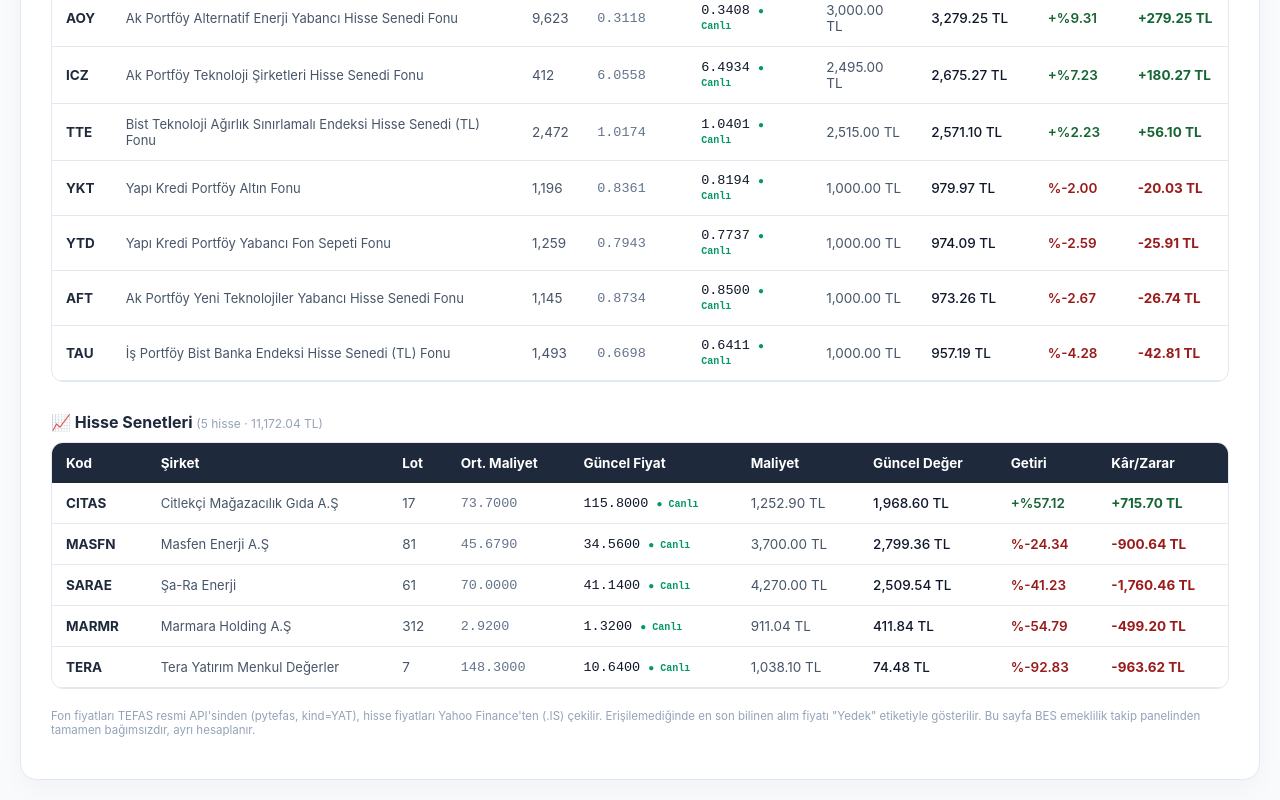
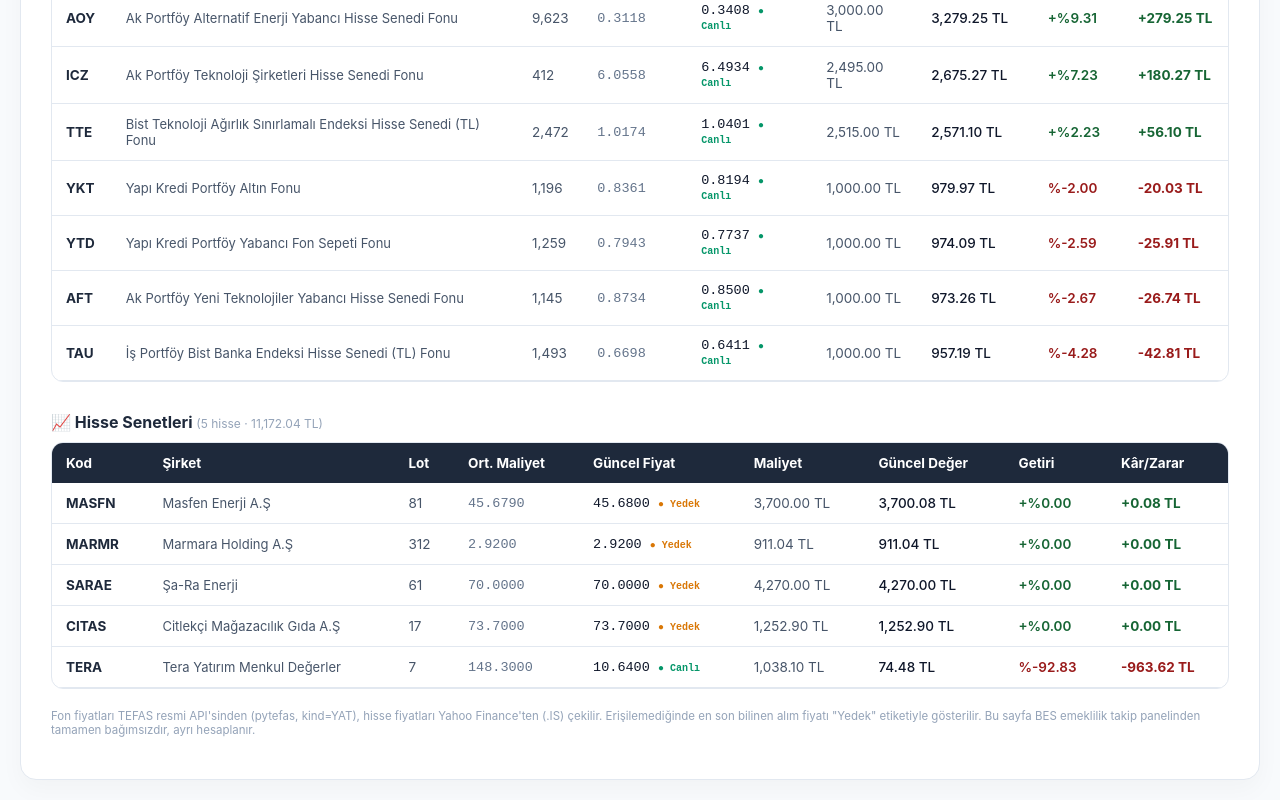
Before and after one commit to umityasann/bes-takip, a plain HTML site: page midas.html in a window 1280 px wide. Shown: the part 935-1735 px from the top of the page. Drawn offline with Linux system fonts and the light colour scheme.

Commit message:
Deploying to gh-pages from @ umityasann/bes-takip@f9db878e05ec10479a6472ff097cca720be7ae0c 🚀

```diff
--- a/midas.html
+++ b/midas.html
@@ -11,7 +11,7 @@
         <div style="display:flex; justify-content:space-between; align-items:center; border-bottom:2px solid #f1f5f9; padding-bottom:20px; margin-bottom:25px; flex-wrap:wrap; gap:15px;">
             <div>
                 <h1 style="margin:0; color:#0f172a; font-size:24px; font-weight:800; letter-spacing:-0.5px;">Midas Portföyüm</h1>
-                <p style="color:#64748b; font-size:14px; margin:5px 0 0 0;">Yatırım Fonları + BIST Hisseleri · Son Güncelleme: <strong>17-11-2026 - 12:37</strong></p>
+                <p style="color:#64748b; font-size:14px; margin:5px 0 0 0;">Yatırım Fonları + BIST Hisseleri · Son Güncelleme: <strong>17-11-2026 - 21:26</strong></p>
             </div>
             <a href="index.html" style="color:#2563eb; text-decoration:none; font-weight:600; font-size:14px; white-space:nowrap;">← BES Portföyüm</a>
         </div>
@@ -23,15 +23,15 @@
             </div>
             <div style="background:#f8fafc; padding:20px; border-radius:12px; border:1px solid #e2e8f0;">
                 <div style="font-size:13px; font-weight:600; color:#64748b; text-transform:uppercase;">Güncel Değer</div>
-                <div style="font-size:26px; font-weight:800; color:#0f172a; margin-top:8px;">39,188.60 TL</div>
+                <div style="font-size:26px; font-weight:800; color:#0f172a; margin-top:8px;">41,633.28 TL</div>
             </div>
             <div style="background:#f0fdf4; padding:20px; border-radius:12px; border:1px solid #bbf7d0; border-left:6px solid #10b981;">
                 <div style="font-size:13px; font-weight:600; color:#15803d; text-transform:uppercase;">Net Kâr/Zarar</div>
-                <div style="font-size:26px; font-weight:800; color:#166534; margin-top:8px;">+506.56 TL</div>
+                <div style="font-size:26px; font-weight:800; color:#166534; margin-top:8px;">+2,951.24 TL</div>
             </div>
             <div style="background:#f0fdfa; padding:20px; border-radius:12px; border:1px solid #99f6e4;">
                 <div style="font-size:13px; font-weight:600; color:#0f766e; text-transform:uppercase;">Toplam Getiri</div>
-                <div style="font-size:26px; font-weight:800; color:#115e59; margin-top:8px;">+%1.31</div>
+                <div style="font-size:26px; font-weight:800; color:#115e59; margin-top:8px;">+%7.63</div>
             </div>
         </div>
 
@@ -269,27 +269,27 @@
                 </thead>
                 <tbody>
         <tr>
-            <td style='padding:12px 14px; border-bottom:1px solid #e2e8f0; font-weight:bold; color:#1e293b;'>CITAS</td>
-            <td style='padding:12px 14px; border-bottom:1px solid #e2e8f0; color:#475569; font-size:13px;'>Citlekçi Mağazacılık Gıda A.Ş</td>
-            <td style='padding:12px 14px; border-bottom:1px solid #e2e8f0; color:#475569;'>17</td>
-            <td style='padding:12px 14px; border-bottom:1px solid #e2e8f0; color:#64748b; font-family:monospace;'>73.7000</td>
-            <td style='padding:12px 14px; border-bottom:1px solid #e2e8f0; color:#0f172a; font-family:monospace; font-weight:500;'>115.8000 <span style="color:#059669; font-size:10px; font-weight:700;">● Canlı</span></td>
-            <td style='padding:12px 14px; border-bottom:1px solid #e2e8f0; color:#475569;'>1,252.90 TL</td>
-            <td style='padding:12px 14px; border-bottom:1px solid #e2e8f0; color:#0f172a; font-weight:500;'>1,968.60 TL</td>
-            <td style='padding:12px 14px; border-bottom:1px solid #e2e8f0; color:#166534; font-weight:600;'>+%57.12</td>
-            <td style='padding:12px 14px; border-bottom:1px solid #e2e8f0; font-weight:bold; color:#166534;'>+715.70 TL</td>
-        </tr>
-
-        <tr>
             <td style='padding:12px 14px; border-bottom:1px solid #e2e8f0; font-weight:bold; color:#1e293b;'>MASFN</td>
             <td style='padding:12px 14px; border-bottom:1px solid #e2e8f0; color:#475569; font-size:13px;'>Masfen Enerji A.Ş</td>
             <td style='padding:12px 14px; border-bottom:1px solid #e2e8f0; color:#475569;'>81</td>
             <td style='padding:12px 14px; border-bottom:1px solid #e2e8f0; color:#64748b; font-family:monospace;'>45.6790</td>
-            <td style='padding:12px 14px; border-bottom:1px solid #e2e8f0; color:#0f172a; font-family:monospace; font-weight:500;'>34.5600 <span style="color:#059669; font-size:10px; font-weight:700;">● Canlı</span></td>
+            <td style='padding:12px 14px; border-bottom:1px solid #e2e8f0; color:#0f172a; font-family:monospace; font-weight:500;'>45.6800 <span style="color:#d97706; font-size:10px; font-weight:700;">● Yedek</span></td>
             <td style='padding:12px 14px; border-bottom:1px solid #e2e8f0; color:#475569;'>3,700.00 TL</td>
-            <td style='padding:12px 14px; border-bottom:1px solid #e2e8f0; color:#0f172a; font-weight:500;'>2,799.36 TL</td>
-            <td style='padding:12px 14px; border-bottom:1px solid #e2e8f0; color:#991b1b; font-weight:600;'>%-24.34</td>
-            <td style='padding:12px 14px; border-bottom:1px solid #e2e8f0; font-weight:bold; color:#991b1b;'>-900.64 TL</td>
+            <td style='padding:12px 14px; border-bottom:1px solid #e2e8f0; color:#0f172a; font-weight:500;'>3,700.08 TL</td>
+            <td style='padding:12px 14px; border-bottom:1px solid #e2e8f0; color:#166534; font-weight:600;'>+%0.00</td>
+            <td style='padding:12px 14px; border-bottom:1px solid #e2e8f0; font-weight:bold; color:#166534;'>+0.08 TL</td>
+        </tr>
+
+        <tr>
+            <td style='padding:12px 14px; border-bottom:1px solid #e2e8f0; font-weight:bold; color:#1e293b;'>MARMR</td>
+            <td style='padding:12px 14px; border-bottom:1px solid #e2e8f0; color:#475569; font-size:13px;'>Marmara Holding A.Ş</td>
+            <td style='padding:12px 14px; border-bottom:1px solid #e2e8f0; color:#475569;'>312</td>
+            <td style='padding:12px 14px; border-bottom:1px solid #e2e8f0; color:#64748b; font-family:monospace;'>2.9200</td>
+            <td style='padding:12px 14px; border-bottom:1px solid #e2e8f0; color:#0f172a; font-family:monospace; font-weight:500;'>2.9200 <span style="color:#d97706; font-size:10px; font-weight:700;">● Yedek</span></td>
+            <td style='padding:12px 14px; border-bottom:1px solid #e2e8f0; color:#475569;'>911.04 TL</td>
+            <td style='padding:12px 14px; border-bottom:1px solid #e2e8f0; color:#0f172a; font-weight:500;'>911.04 TL</td>
+            <td style='padding:12px 14px; border-bottom:1px solid #e2e8f0; color:#166534; font-weight:600;'>+%0.00</td>
+            <td style='padding:12px 14px; border-bottom:1px solid #e2e8f0; font-weight:bold; color:#166534;'>+0.00 TL</td>
         </tr>
 
         <tr>
@@ -297,23 +297,23 @@
             <td style='padding:12px 14px; border-bottom:1px solid #e2e8f0; color:#475569; font-size:13px;'>Şa-Ra Enerji</td>
             <td style='padding:12px 14px; border-bottom:1px solid #e2e8f0; color:#475569;'>61</td>
             <td style='padding:12px 14px; border-bottom:1px solid #e2e8f0; color:#64748b; font-family:monospace;'>70.0000</td>
-            <td style='padding:12px 14px; border-bottom:1px solid #e2e8f0; color:#0f172a; font-family:monospace; font-weight:500;'>41.1400 <span style="color:#059669; font-size:10px; font-weight:700;">● Canlı</span></td>
+            <td style='padding:12px 14px; border-bottom:1px solid #e2e8f0; color:#0f172a; font-family:monospace; font-weight:500;'>70.0000 <span style="color:#d97706; font-size:10px; font-weight:700;">● Yedek</span></td>
             <td style='padding:12px 14px; border-bottom:1px solid #e2e8f0; color:#475569;'>4,270.00 TL</td>
-            <td style='padding:12px 14px; border-bottom:1px solid #e2e8f0; color:#0f172a; font-weight:500;'>2,509.54 TL</td>
-            <td style='padding:12px 14px; border-bottom:1px solid #e2e8f0; color:#991b1b; font-weight:600;'>%-41.23</td>
-            <td style='padding:12px 14px; border-bottom:1px solid #e2e8f0; font-weight:bold; color:#991b1b;'>-1,760.46 TL</td>
+            <td style='padding:12px 14px; border-bottom:1px solid #e2e8f0; color:#0f172a; font-weight:500;'>4,270.00 TL</td>
+            <td style='padding:12px 14px; border-bottom:1px solid #e2e8f0; color:#166534; font-weight:600;'>+%0.00</td>
+            <td style='padding:12px 14px; border-bottom:1px solid #e2e8f0; font-weight:bold; color:#166534;'>+0.00 TL</td>
         </tr>
 
         <tr>
-            <td style='padding:12px 14px; border-bottom:1px solid #e2e8f0; font-weight:bold; color:#1e293b;'>MARMR</td>
-            <td style='padding:12px 14px; border-bottom:1px solid #e2e8f0; color:#475569; font-size:13px;'>Marmara Holding A.Ş</td>
-            <td style='padding:12px 14px; border-bottom:1px solid #e2e8f0; color:#475569;'>312</td>
-            <td style='padding:12px 14px; border-bottom:1px solid #e2e8f0; color:#64748b; font-family:monospace;'>2.9200</td>
-            <td style='padding:12px 14px; border-bottom:1px solid #e2e8f0; color:#0f172a; font-family:monospace; font-weight:500;'>1.3200 <span style="color:#059669; font-size:10px; font-weight:700;">● Canlı</span></td>
-            <td style='padding:12px 14px; border-bottom:1px solid #e2e8f0; color:#475569;'>911.04 TL</td>
-            <td style='padding:12px 14px; border-bottom:1px solid #e2e8f0; color:#0f172a; font-weight:500;'>411.84 TL</td>
-            <td style='padding:12px 14px; border-bottom:1px solid #e2e8f0; color:#991b1b; font-weight:600;'>%-54.79</td>
-            <td style='padding:12px 14px; border-bottom:1px solid #e2e8f0; font-weight:bold; color:#991b1b;'>-499.20 TL</td>
+            <td style='padding:12px 14px; border-bottom:1px solid #e2e8f0; font-weight:bold; color:#1e293b;'>CITAS</td>
+            <td style='padding:12px 14px; border-bottom:1px solid #e2e8f0; color:#475569; font-size:13px;'>Citlekçi Mağazacılık Gıda A.Ş</td>
+            <td style='padding:12px 14px; border-bottom:1px solid #e2e8f0; color:#475569;'>17</td>
+            <td style='padding:12px 14px; border-bottom:1px solid #e2e8f0; color:#64748b; font-family:monospace;'>73.7000</td>
+            <td style='padding:12px 14px; border-bottom:1px solid #e2e8f0; color:#0f172a; font-family:monospace; font-weight:500;'>73.7000 <span style="color:#d97706; font-size:10px; font-weight:700;">● Yedek</span></td>
+            <td style='padding:12px 14px; border-bottom:1px solid #e2e8f0; color:#475569;'>1,252.90 TL</td>
+            <td style='padding:12px 14px; border-bottom:1px solid #e2e8f0; color:#0f172a; font-weight:500;'>1,252.90 TL</td>
+            <td style='padding:12px 14px; border-bottom:1px solid #e2e8f0; color:#166534; font-weight:600;'>+%0.00</td>
+            <td style='padding:12px 14px; border-bottom:1px solid #e2e8f0; font-weight:bold; color:#166534;'>+0.00 TL</td>
         </tr>
 
         <tr>
```
Also changed, not shown: index.html (+1 -1 lines), 1 other file.
